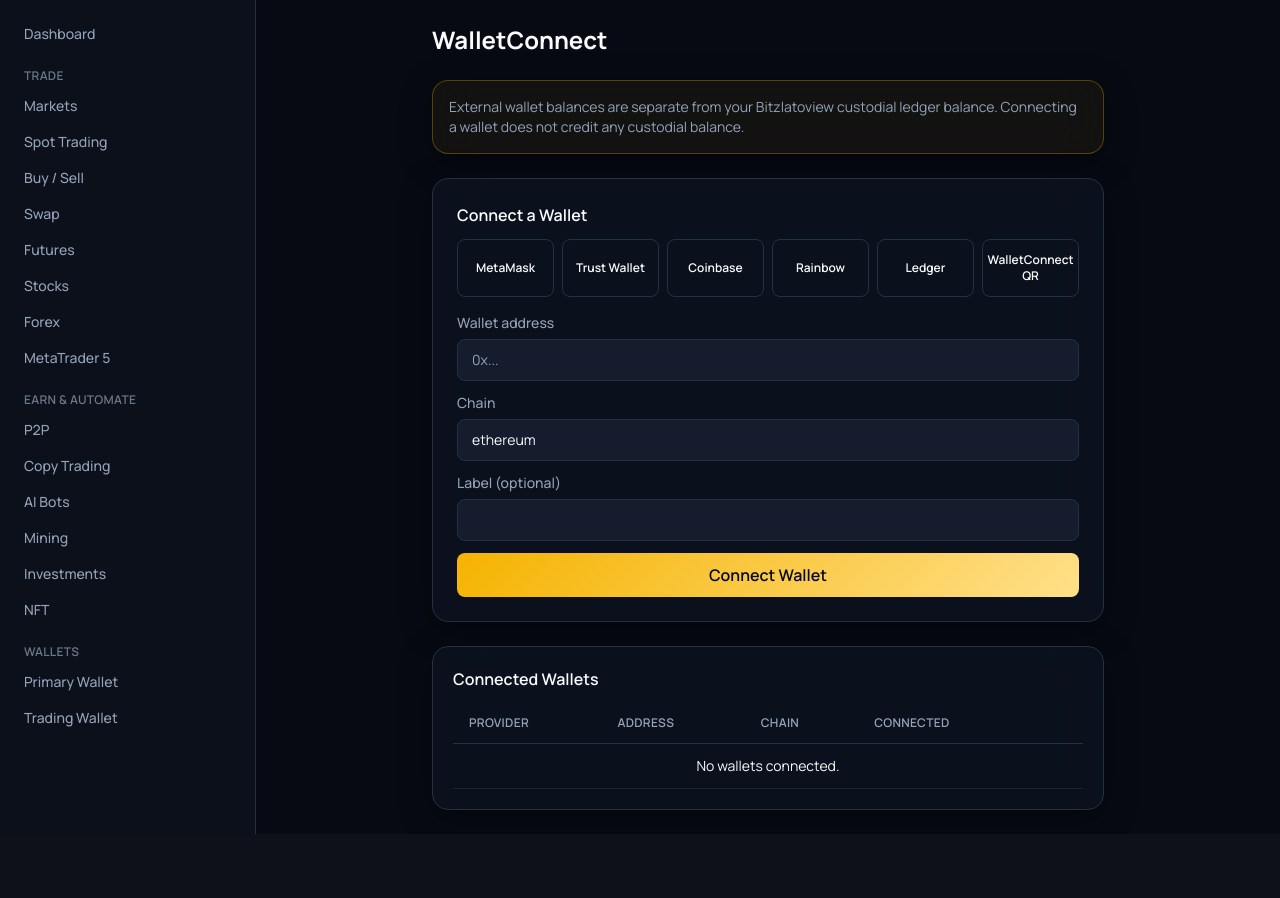
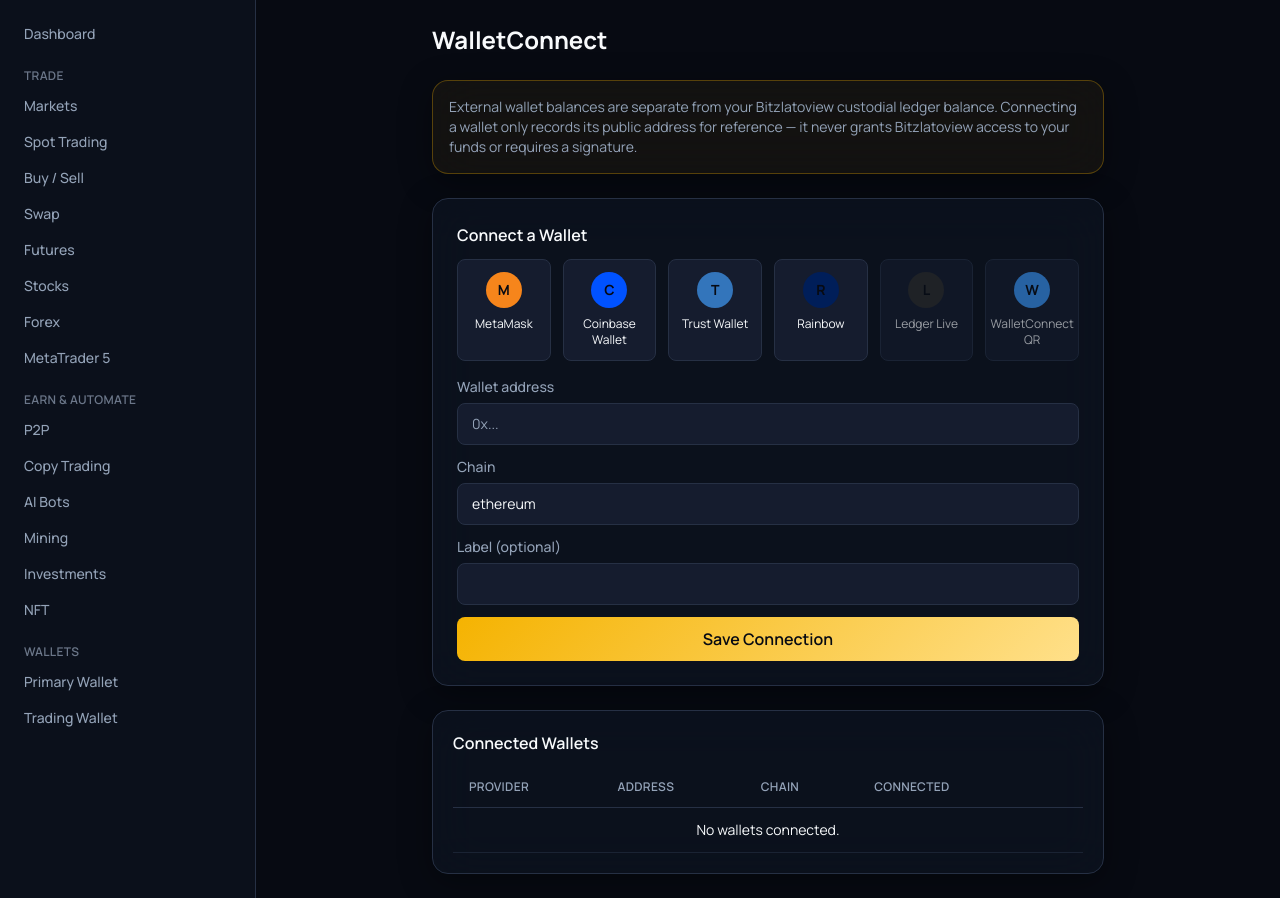
Before and after one commit to ecozeentech/Bitzlatoview, a Laravel app: page /app/settings/wallet-connect in a window 1280 px wide. Shown: the part 64-962 px from the top of the page. Before the commit the page ends 898 px from the top, so only its background shows below. Run offline with Laravel 12, Linux system fonts and the light colour scheme; the visitor is signed in with stand-in values (Sample User, id 1); data comes from the database, SQL or seed files in the repository; data that the repository does not hold is empty; style sheets or scripts are compiled from the project's sources; some web fonts are replaced.

Commit message:
WalletConnect: real browser-wallet connection + honest wallet picker
Replaces the button-just-sets-a-hidden-field UI with a genuine EIP-1193
window.ethereum connection flow for MetaMask/Coinbase Wallet/Trust
Wallet/Rainbow browser extensions (real eth_requestAccounts call, auto-
fills address and chain). WalletConnect QR and Ledger are clearly
labeled as pending a WalletConnect Cloud project ID rather than faked.

Co-authored-by: Ecozeen Tech <ecozeentech@users.noreply.github.com>

```diff
--- a/resources/views/app/settings/wallet-connect.blade.php
+++ b/resources/views/app/settings/wallet-connect.blade.php
@@ -1,24 +1,30 @@
 @extends('layouts.app')
 
 @section('content')
-<div class="mx-auto max-w-2xl space-y-6">
+<div class="mx-auto max-w-2xl space-y-6" x-data="walletConnectPanel()">
     <h1 class="text-2xl font-bold">WalletConnect</h1>
-    <div class="risk-banner">External wallet balances are separate from your Bitzlatoview custodial ledger balance. Connecting a wallet does not credit any custodial balance.</div>
+    <div class="risk-banner">External wallet balances are separate from your Bitzlatoview custodial ledger balance. Connecting a wallet only records its public address for reference — it never grants Bitzlatoview access to your funds or requires a signature.</div>
 
     <div class="glass-card p-6">
         <h2 class="mb-3 font-semibold">Connect a Wallet</h2>
-        <div class="mb-4 grid grid-cols-3 gap-2 sm:grid-cols-6">
-            @foreach (['metamask' => 'MetaMask', 'trust' => 'Trust Wallet', 'coinbase' => 'Coinbase', 'rainbow' => 'Rainbow', 'ledger' => 'Ledger', 'walletconnect' => 'WalletConnect QR'] as $key => $label)
-                <button type="button" onclick="document.getElementById('provider').value='{{ $key }}'" class="btn-outline p-3 text-center text-xs">{{ $label }}</button>
-            @endforeach
+        <div class="mb-4 grid grid-cols-3 gap-3 sm:grid-cols-6">
+            <template x-for="w in wallets" :key="w.key">
+                <button type="button" @click="connect(w)" class="flex flex-col items-center gap-2 rounded-lg border border-border bg-surface-2 p-3 text-center text-xs transition hover:border-brand" :class="{ 'opacity-60': w.needsConfig }">
+                    <span class="flex h-9 w-9 items-center justify-center rounded-full text-sm font-bold text-background" :style="{ background: w.color }" x-text="w.initial"></span>
+                    <span x-text="w.label"></span>
+                </button>
+            </template>
         </div>
+
+        <p x-show="status" x-cloak class="mb-3 text-xs" :class="statusIsError ? 'text-danger' : 'text-brand'" x-text="status"></p>
+
         <form method="POST" action="{{ route('app.settings.wallet-connect.store') }}" class="space-y-3">
             @csrf
-            <input type="hidden" id="provider" name="provider" value="walletconnect">
-            <div><label class="label-field">Wallet address</label><input type="text" name="address" class="input-field" placeholder="0x..." required></div>
-            <div><label class="label-field">Chain</label><input type="text" name="chain" class="input-field" value="ethereum"></div>
+            <input type="hidden" name="provider" x-model="provider">
+            <div><label class="label-field">Wallet address</label><input type="text" name="address" x-model="address" class="input-field" placeholder="0x..." required></div>
+            <div><label class="label-field">Chain</label><input type="text" name="chain" x-model="chain" class="input-field" value="ethereum"></div>
             <div><label class="label-field">Label (optional)</label><input type="text" name="label" class="input-field"></div>
-            <button class="btn-brand w-full">Connect Wallet</button>
+            <button class="btn-brand w-full">Save Connection</button>
         </form>
     </div>
 
@@ -42,4 +48,65 @@
         </table>
     </div>
 </div>
+
+<script>
+    function walletConnectPanel() {
+        return {
+            provider: '',
+            address: '',
+            chain: 'ethereum',
+            status: '',
+            statusIsError: false,
+            wallets: [
+                { key: 'metamask', label: 'MetaMask', initial: 'M', color: '#F6851B', flag: 'isMetaMask' },
+                { key: 'coinbase', label: 'Coinbase Wallet', initial: 'C', color: '#0052FF', flag: 'isCoinbaseWallet' },
+                { key: 'trust', label: 'Trust Wallet', initial: 'T', color: '#3375BB', flag: 'isTrust' },
+                { key: 'rainbow', label: 'Rainbow', initial: 'R', color: '#001E59', flag: 'isRainbow' },
+                { key: 'ledger', label: 'Ledger Live', initial: 'L', color: '#2E2E2E', flag: null, needsConfig: true },
+                { key: 'walletconnect', label: 'WalletConnect QR', initial: 'W', color: '#3B99FC', flag: null, needsConfig: true },
+            ],
+            findProvider(flag) {
+                if (typeof window.ethereum === 'undefined') return null;
+                const candidates = window.ethereum.providers && window.ethereum.providers.length
+                    ? window.ethereum.providers
+                    : [window.ethereum];
+                if (!flag) return candidates[0];
+                return candidates.find(p => p[flag]) || null;
+            },
+            async connect(w) {
+                this.status = '';
+                this.provider = w.key;
+
+                if (w.needsConfig) {
+                    this.statusIsError = true;
+                    this.status = w.label + ' requires a WalletConnect Cloud project ID to be configured on the server before QR/hardware pairing can go live. Use a browser-extension wallet below, or paste your address manually.';
+                    return;
+                }
+
+                const eth = this.findProvider(w.flag);
+                if (!eth) {
+                    this.statusIsError = true;
+                    this.status = w.label + ' browser extension was not detected. Install it, or paste your address manually below.';
+                    return;
+                }
+
+                try {
+                    const accounts = await eth.request({ method: 'eth_requestAccounts' });
+                    const chainId = await eth.request({ method: 'eth_chainId' });
+                    this.address = accounts[0];
+                    this.chain = this.chainName(chainId);
+                    this.statusIsError = false;
+                    this.status = 'Connected to ' + w.label + '. Review and save below.';
+                } catch (err) {
+                    this.statusIsError = true;
+                    this.status = 'Connection request was rejected or failed.';
+                }
+            },
+            chainName(hexId) {
+                const map = { '0x1': 'ethereum', '0x38': 'bsc', '0x89': 'polygon', '0xa4b1': 'arbitrum', '0xa': 'optimism' };
+                return map[hexId] || hexId;
+            },
+        };
+    }
+</script>
 @endsection
```
